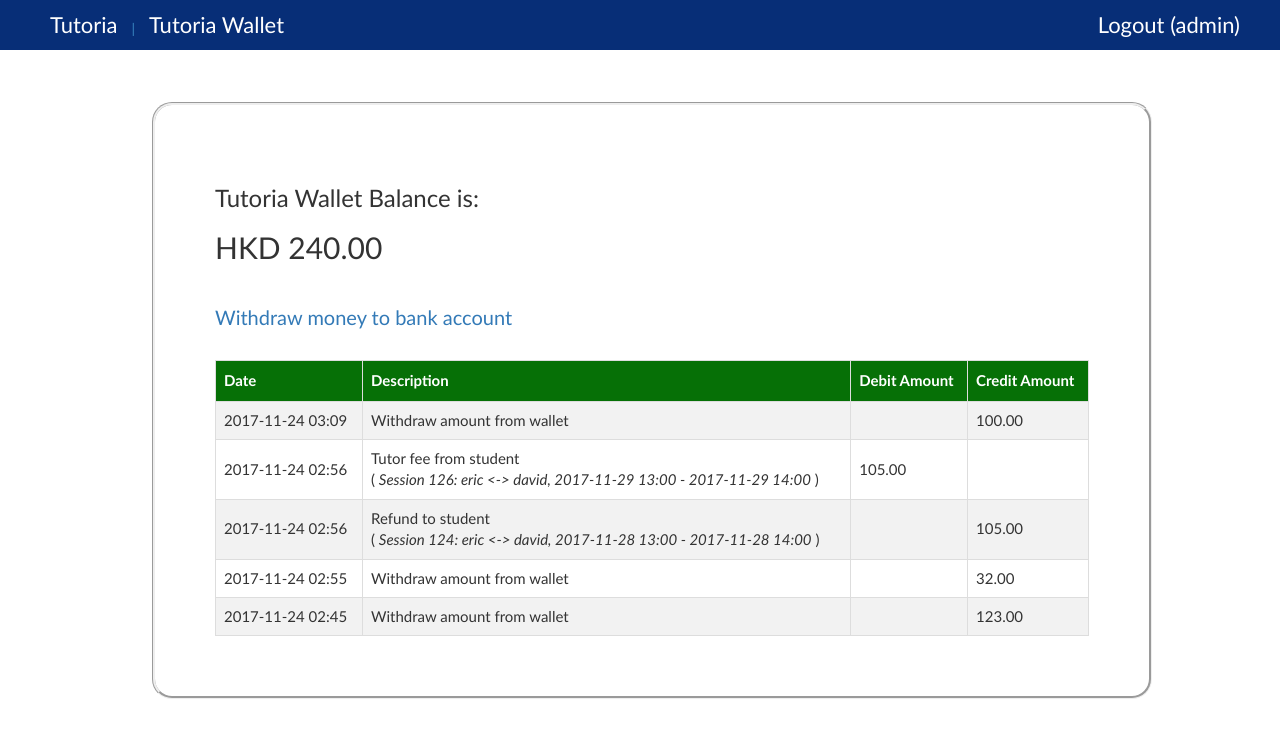
After one commit to eric19960304/Tutoria, a Django app: a page that uses core/templates/base.html in a window 1280 px wide. The commit adds this page. Shown: the top 738 px of the page. Run offline with Django 3.2, Linux system fonts and the light colour scheme; a user stored in the database is signed in; data comes from the database, SQL or seed files in the repository; both versions use the stored data as it was after the commit; some libraries are stand-ins or nearby versions.

Commit message:
added Admin wallet

```diff
--- /dev/null
+++ b/core/templates/admin_wallet.html
@@ -0,0 +1,68 @@
+{% extends 'base.html' %}
+
+{% block title %}Tutoria Wallet{% endblock %}
+
+{% block content %}
+    <h3>Tutoria Wallet Balance is:</h3>
+    <h2>HKD {{amount}}</h2>
+    <br/>
+    <a href="{% url 'admin_draw_from_wallet' %}" >
+        Withdraw money to bank account
+    </a>
+    <br/><br/>
+    <table id="transaction_record">
+
+        <tr>
+            <th>Date</th>
+            <th>Description</th>
+            <th>Debit Amount</th>
+            <th>Credit Amount</th>
+        </tr>
+        {% for each in transactionHistory %}
+            {% if each.isTutorFeeRelated %}
+                <tr>
+                    <td>{{each.getDate}}</td>
+                    <td>
+                        {{each.description}} <br/> ( <i>{{each.session}}</i> )
+                    </td>
+                    <td>{% if each.isDebit %} {{each.amount}} {% endif %}</td>
+                    <td>{% if not each.isDebit %} {{each.amount}} {% endif %}</td>
+                </tr>
+            {% else %}
+                <tr>
+                    <td>{{each.getDate}}</td>
+                    <td>{{each.description}}</td>
+                    <td>{% if each.isDebit %} {{each.amount}} {% endif %}</td>
+                    <td>{% if not each.isDebit %} {{each.amount}} {% endif %}</td>
+                </tr>
+            {% endif %}
+        {% endfor %}
+    </table>
+
+    <style>
+        #transaction_record {
+            font-family: "Trebuchet MS", Arial, Helvetica, sans-serif;
+            border-collapse: collapse;
+            width: 100%;
+            font-size: 15px;
+        }
+
+        #transaction_record td, #transaction_record th {
+            border: 1px solid #ddd;
+            padding: 8px;
+        }
+
+        #transaction_record tr:nth-child(even){background-color: #f2f2f2;}
+
+        #transaction_record tr:hover {background-color: #ddd;}
+
+        #transaction_record th {
+            padding-top: 9px;
+            padding-bottom: 9px;
+            text-align: left;
+            background-color: rgb(6, 112, 6);
+            color: white;
+        }
+    </style>
+
+{% endblock %}
--- a/core/templates/base.html
+++ b/core/templates/base.html
@@ -23,6 +23,7 @@
                     <a href="{% url 'homepage' %}">
                         <li>Tutoria</li>
                     </a>
+                    {% ifnotequal user.username "admin" %}
                         {% if user.is_authenticated %}
                             <a href="{% url 'search_tutor' %}">
                                 | <li>Search Tutor</li>
@@ -36,6 +37,7 @@
                             <a href="{% url 'view_wallet' %}">
                                 | <li>Wallet</li>
                             </a>
+
                             <a href="{% url 'view_notification' %}">
                                 {%if user.profile.hasNotification %}
                                     | <li>Notification({{user.profile.getNotificationNum}})</li>
@@ -43,10 +45,10 @@
                                     | <li>Notification</li>
                                 {% endif %}
                             </a>
+
                             <a href="{% url 'logout' %}" id="logoutButton" class="pull-right">
                                 <li>Logout ({{ user.username }}) </li>
                             </a>
-
                         {% else %}
                             <a href="{% url 'search_tutor' %}">
                                 | <li>Search Tutor</li>
@@ -59,6 +61,14 @@
                             </a>
                         {% endif %}
 
+                    {% else %}
+                        <a href="{% url 'admin_wallet' %}">
+                            | <li>Tutoria Wallet</li>
+                        </a>
+                        <a href="{% url 'logout' %}" id="logoutButton" class="pull-right">
+                            <li>Logout ({{ user.username }}) </li>
+                        </a>
+                    {% endifnotequal %}
                 </ul>
             </nav>
 
--- a/core/templates/search_tutor.html
+++ b/core/templates/search_tutor.html
@@ -89,7 +89,7 @@
 
     <div class="form-group">
         <div class="col-xs-7">
-        <input type="checkbox" name="next7"/>at least one available timeslot in the next 7 days<br/><br/>
+        <input type="checkbox" name="next7" value="Yes"/>at least one available timeslot in the next 7 days<br/><br/>
         </div>
     </div>
 
--- a/core/urls.py
+++ b/core/urls.py
@@ -20,7 +20,9 @@
     url(r'^profile/$', views.editProfile, name='edit_profile'),
     url(r'^topup/$', views.addToWallet, name='add_to_wallet'),
     url(r'^withdraw/$', views.drawFromWallet, name='draw_from_wallet'),
+    url(r'^adminwithdraw/$', views.adminDrawFromWallet, name='admin_draw_from_wallet'),
 
+    url(r'^adminwallet/$', views.adminWallet, name='admin_wallet'),
     url(r'^password/$', views.changePassword, name='change_password'),
     url(r'^password_reset/$', auth_views.password_reset, name='password_reset'),
     url(r'^password_reset/done/$', auth_views.password_reset_done, name='password_reset_done'),
--- a/core/utility.py
+++ b/core/utility.py
@@ -136,14 +136,14 @@
 def validateBookingDatetime(date_start, date_end, tutor):
     if date_start < getCurrentDatetime()+timedelta(hours=24):
         return False
-    session_list = Session.objects.filter(tutor=tutor).exclude(end_date__lte = date_start).exclude(start_date__gte=date_end)
+    session_list = Session.objects.filter(tutor=tutor).exclude(status="cancelled").exclude(end_date__lte=date_start).exclude(start_date__gte=date_end)
     if len(session_list)>0:
         return False
     else:
         return True
 
 def checkFairBook(date_start, date_end, tutor, student):
-    session_list = Session.objects.filter(tutor=tutor).filter(isBlackedout=False).filter(student=student).filter(start_date__date=date_start.date())
+    session_list = Session.objects.filter(tutor=tutor).filter(isBlackedout=False).filter(student=student).exclude(status="cancelled").filter(start_date__date=date_start.date())
     if len(session_list)>0:
         return False
     else:
--- a/core/views.py
+++ b/core/views.py
@@ -15,6 +15,50 @@
 from .utility import *
 from decimal import Decimal
 from collections import Counter
+
+@login_required
+def adminDrawFromWallet(request):
+    user=request.user
+    if user.username!="admin":
+        request.session['title'] = "Restricted Access: admin only"
+        request.session['message'] = "Restricted Access: admin only"
+        return HttpResponseRedirect(reverse('message'))
+
+    if not request.POST:
+        return render(request, 'admin_draw_from_wallet.html')
+    else:
+        if 'amount' in request.POST:
+            try:
+                amount = float(request.POST['amount'])
+            except:
+                return render(request, 'admin_draw_from_wallet.html',{'msg':"Invalid input"})
+
+            adminDrawFromTutoriaWallet(amount)
+
+            request.session['title'] = "Transfer success"
+            request.session['message'] = "HKD {} has transfered to Tutoria bank account.".format("%.2f"%amount)
+            return HttpResponseRedirect(reverse('message'))
+        else:
+            return render(request, 'admin_draw_from_wallet.html')
+
+@login_required
+def adminWallet(request):
+    user = request.user
+    if user.username!="admin":
+        request.session['title'] = "Restricted Access: admin only"
+        request.session['message'] = "Restricted Access: admin only"
+        return HttpResponseRedirect(reverse('message'))
+
+
+    s = System.objects.all()[0]
+    wallet = s.wallet
+
+    current = getCurrentDatetime()
+    monthBefore = current - timedelta(days=30)
+    transactionHistory = Transaction.objects.filter(isTutoriaOwned=True).filter(date__gte = monthBefore).order_by("-date")
+
+    context={'amount':wallet.amount, 'transactionHistory':transactionHistory}
+    return render(request, 'admin_wallet.html', context)
 
 @login_required
 def addToWallet(request):
@@ -95,7 +139,7 @@
     if not request.POST:
         if user.profile.isTutor:
 
-            context = {'tag': tag, 'course': course, 'university': university , 's_tag':s_tag, 's_course':s_course, 's_bio': user.profile.tutor.bio}
+            context = {'tag': tag, 'course': course, 'university': university , 's_tag':s_tag, 's_course':s_course, 's_bio': user.profile.tutor.bio, 'hide':user.profile.tutor.isHideProfile}
         else:
             context = {}
         return render(request, 'edit_profile.html', context)
@@ -159,6 +203,16 @@
                     msg += "Tags has been changed.\n"
                     changeFlag = True
 
+            # check if hide profile
+            choice = False
+            if 'hide' in request.POST:
+                choice = True
+            if choice != t.isHideProfile:
+                t.isHideProfile = choice
+                t.save()
+                msg += "Visibility of profile option has been changed.\n"
+                changeFlag = True
+
         if not changeFlag:
             msg = "No change has made."
 
@@ -169,7 +223,8 @@
             course = Course.objects.all()
             university = University.objects.all()
             s_bio = Tutor.objects.filter(profile=user.profile)[0].bio
-            context = {'tag': tag, 'course': course, 'university': university , 's_tag':s_tag, 's_course':s_course, 's_bio': s_bio, 'msg':msg}
+            s_hide = Tutor.objects.filter(profile=user.profile)[0].isHideProfile
+            context = {'tag': tag, 'course': course, 'university': university , 's_tag':s_tag, 's_course':s_course, 's_bio': s_bio,'hide':s_hide ,'msg':msg}
         else:
             context = {'msg':msg}
 
@@ -209,8 +264,6 @@
 
 @login_required
 def viewWallet(request):
-    if request.user.username =="admin":
-        return HttpResponse("You logged in as admin.")
 
     wallet = request.user.profile.wallet
 
@@ -299,9 +352,6 @@
     # get tutor with tutor_id
     tutor = get_object_or_404(Tutor, pk=tutor_id)
 
-    # tutor with tutor_id not exist
-    if tutor not in Tutor.objects.exclude(tutor_type__isnull=True):
-        return HttpResponse("This Tutor not available.")
 
     context={}
 
@@ -309,7 +359,7 @@
     current = getCurrentDatetime()
     week_after = current + timedelta(days=7)
     unavailableTimeObj = Session.objects.filter(tutor=tutor).filter(isBlackedout=True).filter(end_date__gt=current).filter(start_date__lt=week_after)
-    occupiedTimeObj = Session.objects.filter(tutor=tutor).filter(isBlackedout=False).filter(status="booked").filter(end_date__gt=current).filter(start_date__lt=week_after)
+    occupiedTimeObj = Session.objects.filter(tutor=tutor).exclude(status="cancelled").filter(isBlackedout=False).filter(status="booked").filter(end_date__gt=current).filter(start_date__lt=week_after)
     unavailable_time = [ getDatetimeStr(t.start_date)+" to "+getDatetimeStr(t.end_date) for t in unavailableTimeObj]
     occupied_time = [ getDatetimeStr(t.start_date)+" to "+getDatetimeStr(t.end_date) for t in occupiedTimeObj]
     context['tutor']=tutor
@@ -413,7 +463,8 @@
                               .exclude(university__isnull=True) \
                               .exclude(bio__isnull=True)\
                               .exclude(profile__user__first_name__isnull=True)\
-                              .exclude(profile__user__last_name__isnull=True)
+                              .exclude(profile__user__last_name__isnull=True) \
+                              .exclude(isHideProfile=True)
 
         if 'tutor_type' in request.GET:
             t = request.GET['tutor_type']
@@ -476,6 +527,9 @@
     return render(request, 'signup.html', {'form': form})
 
 def notification(request):
+    if request.user.username =="admin":
+        return HttpResponse("You logged in as admin.")
+
     notif_list = Notification.objects.filter(profile=request.user.profile).order_by('-date')
 
     context={'list':notif_list}
--- a/manage_session_log.txt
+++ b/manage_session_log.txt
@@ -12,3 +12,9 @@
 [21/Nov/2017 16:00:00] <Session management finished>
 [21/Nov/2017 16:00:00] <Session management begin...>
 [21/Nov/2017 16:00:00] <Session management finished>
+[23/Nov/2017 22:00:00] <Session management begin...>
+[23/Nov/2017 22:00:00]   Ended session: Session 125: eric <-> david, 2017-11-23 15:00 - 2017-11-23 16:00
+[23/Nov/2017 22:00:00]   Sent review invitation to Student 1: eric
+[23/Nov/2017 22:00:00]   Transfered fee to tutor david
+[23/Nov/2017 22:00:00]   Sent payment notification to tutor david
+[23/Nov/2017 22:00:00] <Session management finished>
```
Also changed, not shown: core/handleTransaction.py (+31 -6 lines), core/models.py (+8 -4 lines), core/templates/admin_draw_from_wallet.html (added, +15 -0 lines), core/templates/edit_profile.html (+9 -1 lines), core/templates/notification.html (+68 -4 lines), core/templates/view_wallet.html (+33 -4 lines), core/migrations/0024_tutor_ishideprofile.py (added), core/migrations/0025_auto_20171124_0231.py (added), db.sqlite3. Lines whose indentation alone changed are shown as unchanged.
